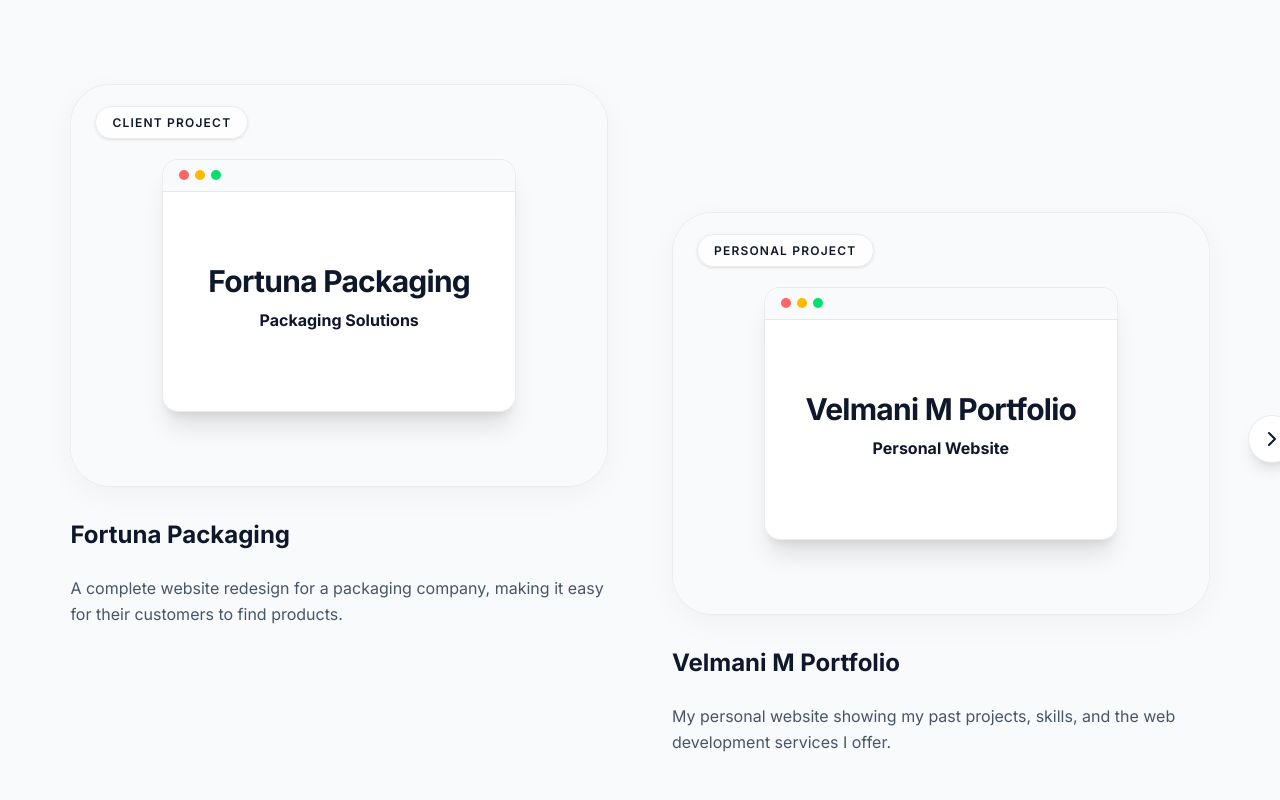
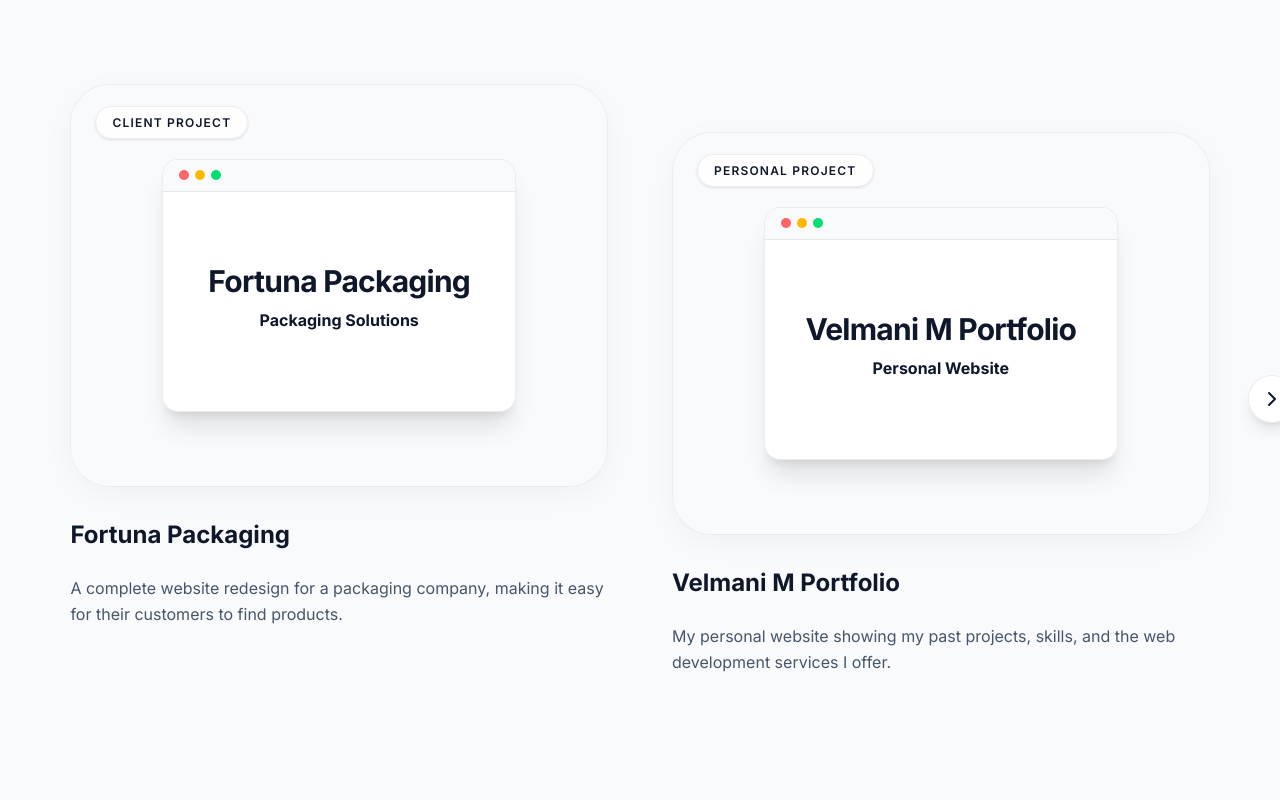
Before and after one commit to VelmaniM/Own-Website, a React (Vite) app in the folder frontend/: page / in a window 1280 px wide. Shown: the part 2580-3380 px from the top of the page. Built offline with nearby package versions, Linux system fonts and the light colour scheme.

Commit message:
style: reduce gap below projects

```diff
--- a/frontend/src/components/Projects.css
+++ b/frontend/src/components/Projects.css
@@ -1,6 +1,6 @@
 @reference "../index.css";
 .portfolio-main {
-  @apply max-w-[100vw] overflow-hidden py-16 border-t border-border-subtle;
+  @apply max-w-[100vw] overflow-hidden pt-16 pb-8 border-t border-border-subtle;
 }
 
 .portfolio-header {
@@ -48,11 +48,11 @@
 }
 
 .portfolio-project-card-up {
-  @apply md:mb-32 md:self-start;
+  @apply md:mb-12 md:self-start;
 }
 
 .portfolio-project-card-down {
-  @apply md:mt-32 md:self-end;
+  @apply md:mt-12 md:self-end;
 }
 
 .portfolio-image-wrapper {
```
